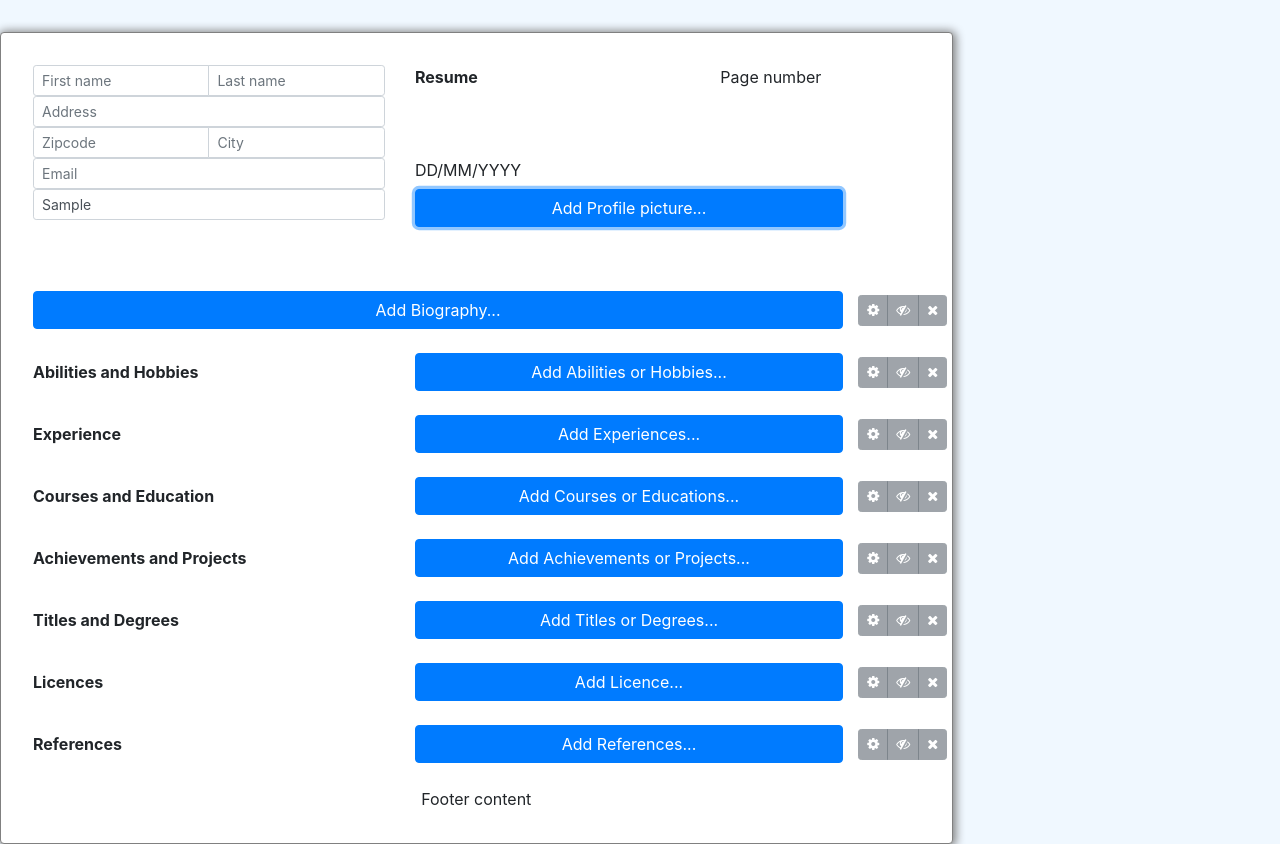
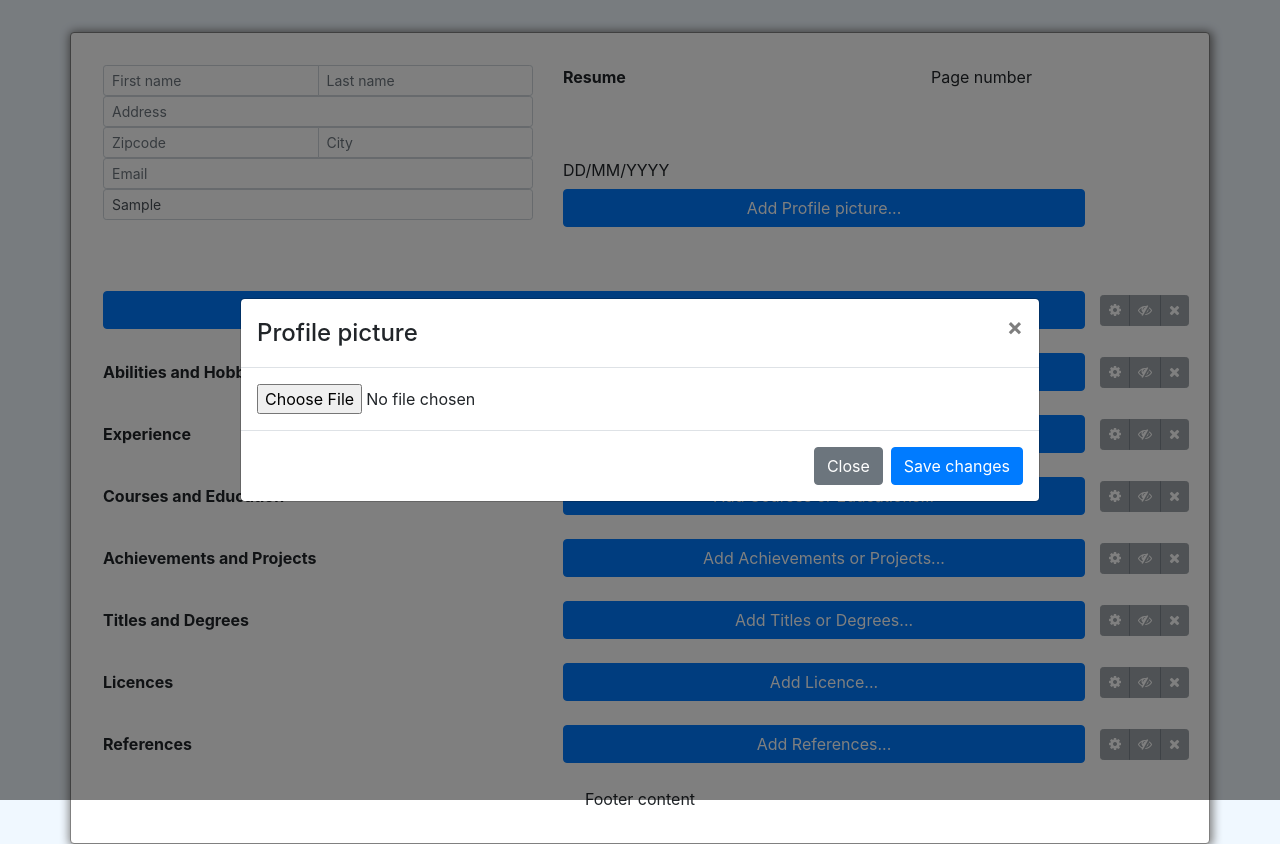
Before and after one commit to Haataja/CV-generator-frontend, a React (Create React App) app: page / in a window 1280 px wide. Both pictures are taken after typing "Sample" into the empty fields and a click on the button "Add Profile picture...". Built offline with nearby package versions, Linux system fonts and the light colour scheme.

Commit message:
DocumentView: Implement dynamic dialogs with localization
Signed-off-by: Joonas Lauhala <joonas.lauhala@cs.tamk.fi>

```diff
--- a/src/components/DocumentView.js
+++ b/src/components/DocumentView.js
@@ -2,19 +2,122 @@ import React, {Component} from 'react';
 import {connect} from 'react-redux';
 
 import {Container, Row, Col} from 'react-bootstrap';
-import {Button, InputGroup, FormControl, ButtonGroup} from "react-bootstrap";
+import {Button, InputGroup, Form, FormControl, ButtonGroup, Modal} from "react-bootstrap";
 
+import * as globalActions from "../actions";
 import * as actions from "../actions/DocumentActions";
-import DocumentControls from "./DocumentControls";
+import locale from '../locales';
 
 import './DocumentView.css';
 
 export class DocumentView extends Component {
+  constructor(props) {
+    super(props);
+
+    this.onShow = this.onShow.bind(this);
+    this.onHide = this.onHide.bind(this);
+    this.getTitle = this.getTitle.bind(this);
+    this.getContent = this.getContent.bind(this);
+    this.onSaveChanges = this.onSaveChanges.bind(this);
+    this.isShowing = this.isShowing.bind(this);
+
+    this.getLocalizedString = locale.getLocalizedString.bind(props.GLOBAL_LANGUAGE);
+  }
+
+  componentDidUpdate(prevProps, prevState, snapshot) {
+    if (this.props.GLOBAL_LANGUAGE !== prevProps.GLOBAL_LANGUAGE) {
+      this.getLocalizedString = locale.getLocalizedString.bind(this.props.GLOBAL_LANGUAGE);
+    }
+  }
+
+  getTitle() {
+    if (this.isShowing()) {
+      return this.getLocalizedString(locale.getKeyFormat(locale.EDITOR_DIALOG_TITLE, this.props["EDITOR_DIALOG"]));
+    }
+
+    return null;
+  }
+
+  getContent() {
+    if (this.isShowing()) {
+      switch (this.props.EDITOR_DIALOG) {
+        case "profile_pic": {
+          return (
+            <Container fluid={true}>
+              <Row>
+                <Col xs={12}>
+                  <input type="file" />
+                </Col>
+              </Row>
+            </Container>
+          );
+        }
+        case "bio": {
+          return <Form.Control as="textarea" rows="5" />;
+        }
+        case "experience": {
+          return <Form>
+            <Form.Group controlId="exampleForm.ControlInput1">
+              <Form.Label>Email address</Form.Label>
+              <Form.Control type="email" placeholder="name@example.com" />
+            </Form.Group>
+            <Form.Group controlId="exampleForm.ControlSelect1">
+              <Form.Label>Example select</Form.Label>
+              <Form.Control as="select">
+                <option>1</option>
+                <option>2</option>
+                <option>3</option>
+                <option>4</option>
+                <option>5</option>
+              </Form.Control>
+            </Form.Group>
+            <Form.Group controlId="exampleForm.ControlSelect2">
+              <Form.Label>Example multiple select</Form.Label>
+              <Form.Control as="select" multiple>
+                <option>1</option>
+                <option>2</option>
+                <option>3</option>
+                <option>4</option>
+                <option>5</option>
+              </Form.Control>
+            </Form.Group>
+            <Form.Group controlId="exampleForm.ControlTextarea1">
+              <Form.Label>Example textarea</Form.Label>
+              <Form.Control as="textarea" rows="3" />
+            </Form.Group>
+          </Form>;
+        }
+      }
+    }
+
+    return <p>{this.getLocalizedString(locale.EDITOR_DIALOG_EMPTY)}</p>;
+  }
+
+  onShow(type) {
+    // Load data based on type
+    return () => this.props.dispatch(actions.updateDialog(type));
+  }
+
+  onSaveChanges() {
+    // Save changes
+    this.props.dispatch(globalActions.setLanguage("fi"));
+    this.onHide();
+  }
+
+  onHide() {
+    this.props.dispatch(actions.updateDialog(null));
+  }
+
+  isShowing() {
+    return typeof this.props["EDITOR_DIALOG"] === "string";
+  }
+
   render() {
     return (
+      <div>
         <Container fluid={true} id="editor">
           <Row>
-          <Col xs={9}>
+            <Col xs={12}>
               <Container id="page">
                 <div id="header">
                   <Row>
@@ -63,14 +166,14 @@ export class DocumentView extends Component {
                       </InputGroup>
                     </Col>
                     <Col xs={6}>
-                    <Button variant="primary" block>Add Profile picture...</Button>
+                      <Button variant="primary" block onClick={this.onShow('profile_pic')}>Add Profile picture...</Button>
                     </Col>
                   </Row>
                 </div>
                 <div id="content">
                   <Row>
                     <Col xs={11}>
-                    <Button variant="primary" block>Add Biography...</Button>
+                      <Button variant="primary" block onClick={this.onShow('bio')}>Add Biography...</Button>
                     </Col>
                     <Col xs={1} className="align-self-center item-controls">
                       <ButtonGroup size="sm" aria-label="Item controls">
@@ -85,7 +188,7 @@ export class DocumentView extends Component {
                       Abilities and Hobbies
                     </Col>
                     <Col xs={6}>
-                    <Button variant="primary" block>Add Abilities or Hobbies...</Button>
+                      <Button variant="primary" block onClick={this.onShow('ability')}>Add Abilities or Hobbies...</Button>
                     </Col>
                     <Col xs={1} className="align-self-center item-controls">
                       <ButtonGroup size="sm" aria-label="Item controls">
@@ -100,7 +203,7 @@ export class DocumentView extends Component {
                       Experience
                     </Col>
                     <Col xs={6}>
-                    <Button variant="primary" block>Add Experiences...</Button>
+                      <Button variant="primary" block onClick={this.onShow('experience')}>Add Experiences...</Button>
                     </Col>
                     <Col xs={1} className="align-self-center item-controls">
                       <ButtonGroup size="sm" aria-label="Item controls">
@@ -115,7 +218,7 @@ export class DocumentView extends Component {
                       Courses and Education
                     </Col>
                     <Col xs={6}>
-                    <Button variant="primary" block>Add Courses or Educations...</Button>
+                      <Button variant="primary" block onClick={this.onShow('education')}>Add Courses or Educations...</Button>
                     </Col>
                     <Col xs={1} className="align-self-center item-controls">
                       <ButtonGroup size="sm" aria-label="Item controls">
@@ -130,7 +233,7 @@ export class DocumentView extends Component {
                       Achievements and Projects
                     </Col>
                     <Col xs={6}>
-                    <Button variant="primary" block>Add Achievements or Projects...</Button>
+                      <Button variant="primary" block onClick={this.onShow('achievement')}>Add Achievements or Projects...</Button>
                     </Col>
                     <Col xs={1} className="align-self-center item-controls">
                       <ButtonGroup size="sm" aria-label="Item controls">
@@ -145,7 +248,7 @@ export class DocumentView extends Component {
                       Titles and Degrees
                     </Col>
                     <Col xs={6}>
-                    <Button variant="primary" block>Add Titles or Degrees...</Button>
+                      <Button variant="primary" block onClick={this.onShow('titles')}>Add Titles or Degrees...</Button>
                     </Col>
                     <Col xs={1} className="align-self-center item-controls">
                       <ButtonGroup size="sm" aria-label="Item controls">
@@ -160,7 +263,7 @@ export class DocumentView extends Component {
                       Licences
                     </Col>
                     <Col xs={6}>
-                    <Button variant="primary" block>Add Licence...</Button>
+                      <Button variant="primary" block onClick={this.onShow('licence')}>Add Licence...</Button>
                     </Col>
                     <Col xs={1} className="align-self-center item-controls">
                       <ButtonGroup size="sm" aria-label="Item controls">
@@ -175,7 +278,7 @@ export class DocumentView extends Component {
                       References
                     </Col>
                     <Col xs={6}>
-                    <Button variant="primary" block>Add References...</Button>
+                      <Button variant="primary" block onClick={this.onShow('references')}>Add References...</Button>
                     </Col>
                     <Col xs={1} className="align-self-center item-controls">
                       <ButtonGroup size="sm" aria-label="Item controls">
@@ -195,11 +298,23 @@ export class DocumentView extends Component {
                 </div>
               </Container>
             </Col>
-          <Col xs={3}>
-            <DocumentControls />
-          </Col>
           </Row>
         </Container>
+        <Modal size="lg" show={this.isShowing()} centered onHide={this.onHide}>
+          <Modal.Header closeButton>
+            <Modal.Title>{this.getTitle()}</Modal.Title>
+          </Modal.Header>
+
+          <Modal.Body>
+            {this.getContent()}
+          </Modal.Body>
+
+          <Modal.Footer>
+            <Button variant="secondary" onClick={this.onHide}>{this.getLocalizedString(locale.GLOBAL_CLOSE)}</Button>
+            <Button variant="primary" onClick={this.onSaveChanges}>{this.getLocalizedString(locale.GLOBAL_SAVE_CHANGES)}</Button>
+          </Modal.Footer>
+        </Modal>
+      </div>
     );
   }
 }
```
Lines whose indentation alone changed are shown as unchanged.
